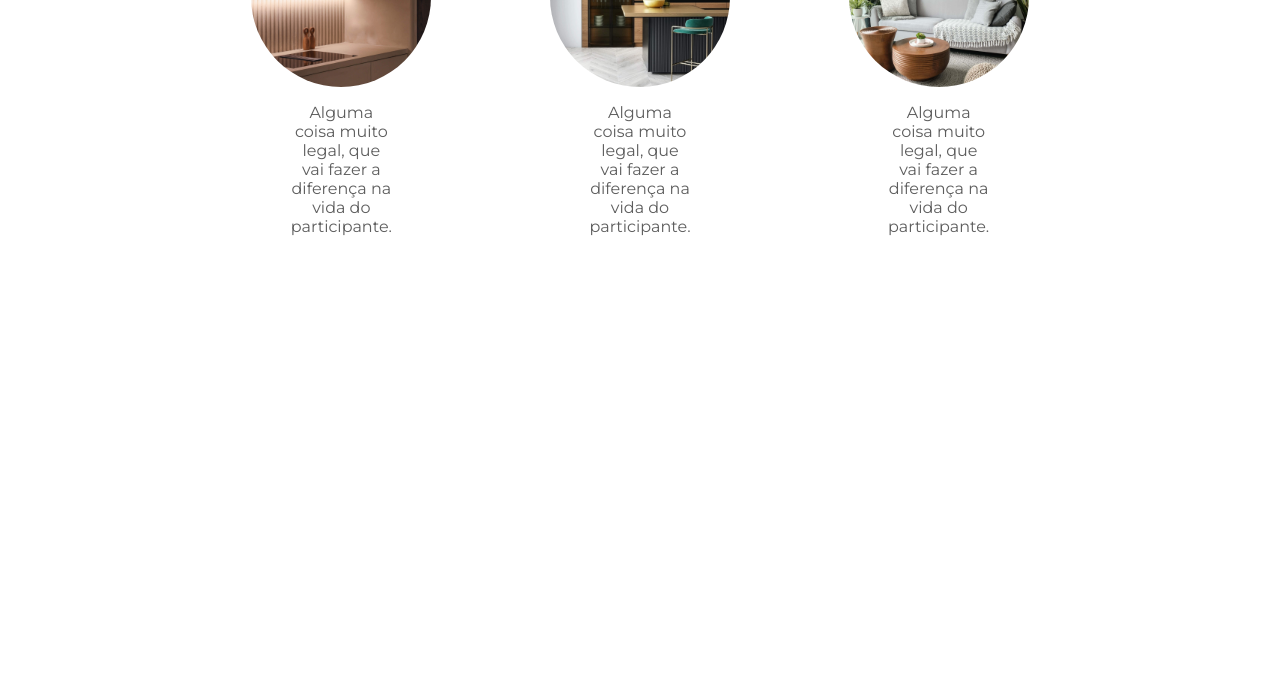
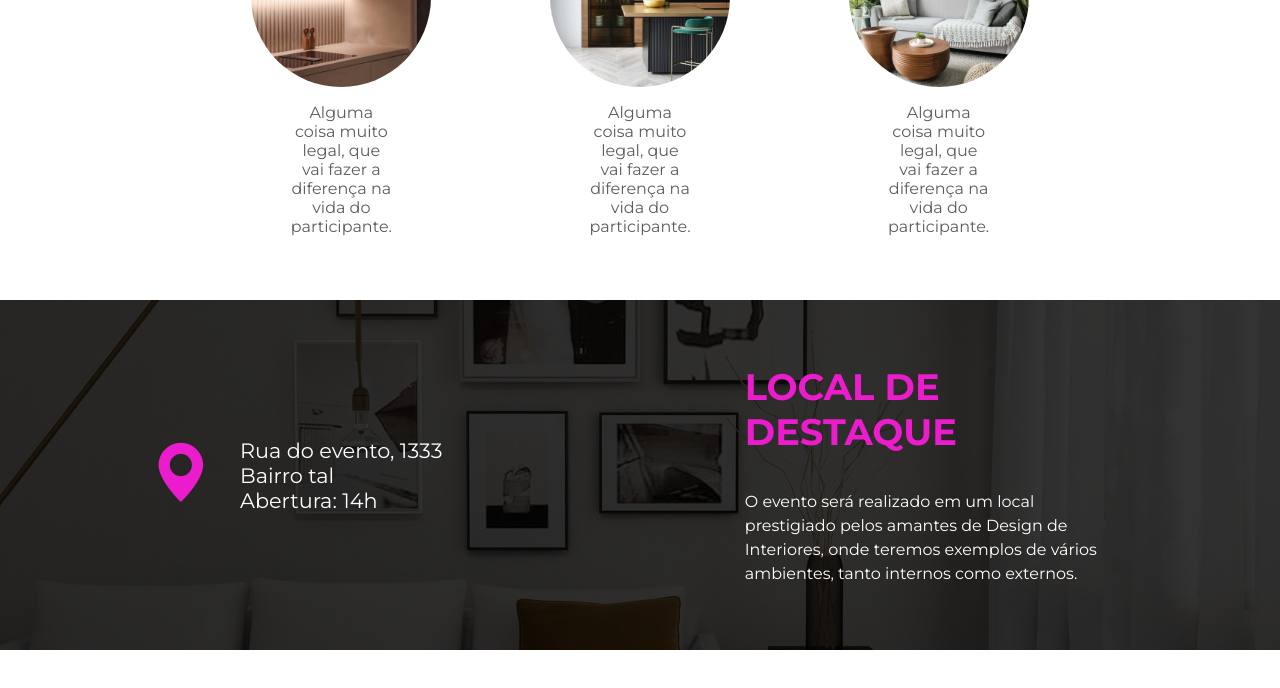
Before and after one commit to caio-dutra/indecor-landing-page, a plain HTML site: page index.html in a window 1280 px wide. Shown: the part 962-1650 px from the top of the page. Drawn offline with nearby package versions, Linux system fonts and the light colour scheme.

Commit message:
section2

```diff
--- a/css/styles.css
+++ b/css/styles.css
@@ -146,3 +146,47 @@ body {
 #benefit-3 {
     background-image: url(/img/sqr-3.jpg);
 }
+
+/* Event location */
+#location {
+    height: 350px;
+    background: linear-gradient(rgba(0,0,0,.8), rgba(0,0,0,.8)), url("/img/hrz-1.jpg");
+    background-position: center;
+    background-size: cover;
+    display: flex;
+    align-items: center;
+    justify-content: space-around;
+    color: var(--text-color);
+    margin-bottom: 3em;
+}
+
+#adress,
+#about-location {
+    max-width: 30%;
+}
+
+#adress {
+    display: flex;
+}
+
+#adress i {
+    color: var(--primary);
+    font-size: 3.7em;
+    margin-right: 0.5em;
+}
+
+#adress-details {
+     -align: center;
+    font-size: 1.3em;
+}
+
+#about-location h3 {
+    color: var(--primary);
+    font-size: 2.3em;
+    margin-bottom: 1em;
+    text-transform: uppercase;
+}
+
+#about-location p {
+    line-height: 1.5em;
+}
--- a/index.html
+++ b/index.html
@@ -70,7 +70,22 @@
                     <p>Alguma coisa muito legal, que vai fazer a diferença na vida do participante.</p>
                 </div>
             </div>
-
+        </section>
+        <section id="location">
+            <div id="adress">
+                <i class="bi bi-geo-alt-fill"></i>
+                <div id="adress-details">
+                    <p>Rua do evento, 1333</p>
+                    <p>Bairro tal</p>
+                    <p>Abertura: 14h</p>
+                </div>
+            </div>
+            <div id="about-location">
+                <h3>Local de destaque</h3>
+                <p>
+                    O evento será realizado em um local prestigiado pelos amantes de Design de Interiores, onde teremos exemplos de vários ambientes, tanto internos como externos.
+                </p>
+            </div>
         </section>
     </body>
 </html>
```
